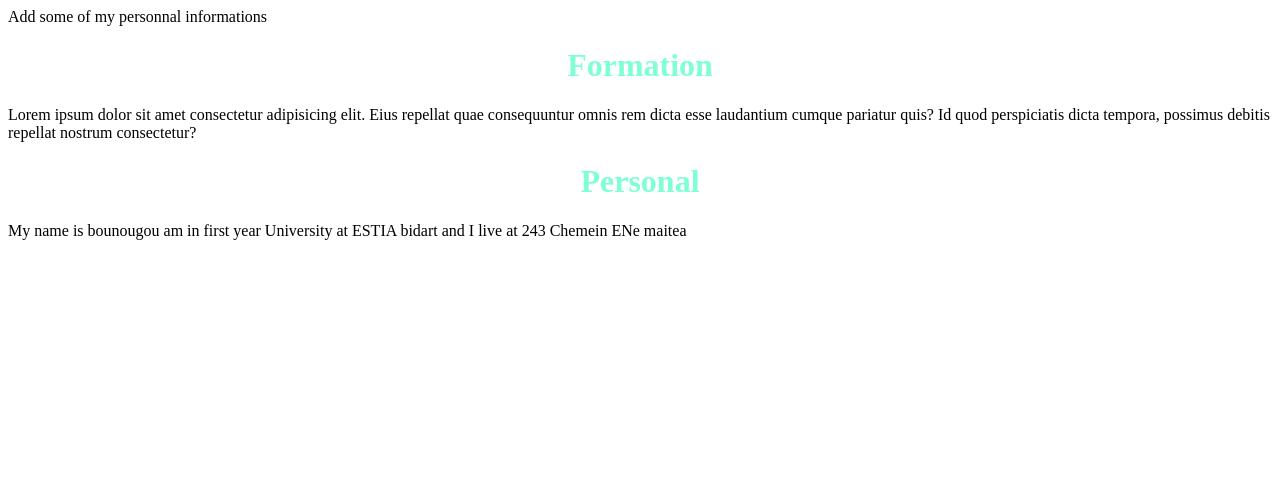
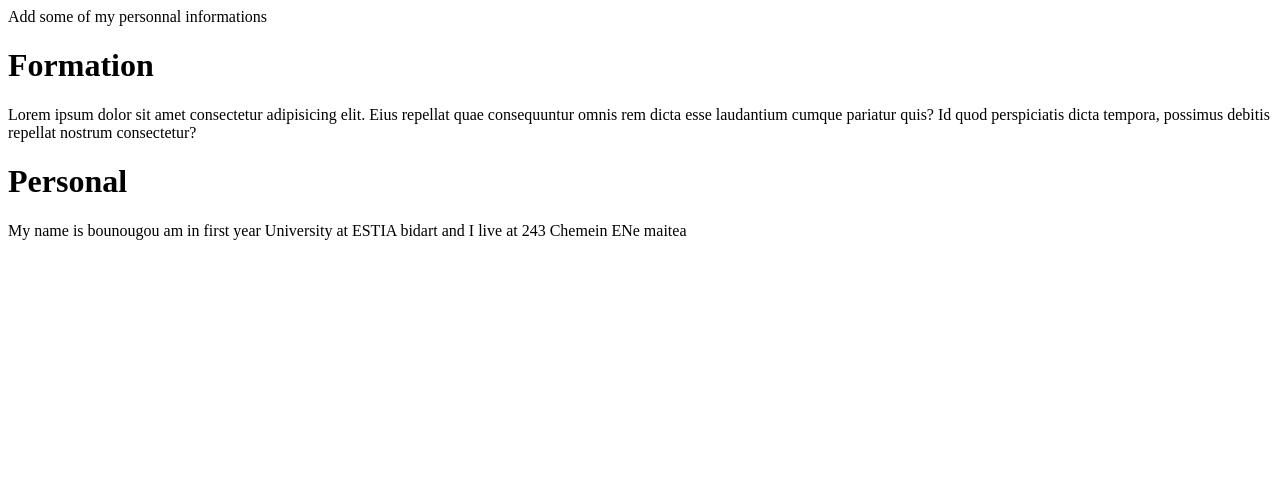
Before and after one commit to cath-mich/cath-mich.github.io, a plain HTML site: page index.html in a window 1280 px wide. Shown: the top 487 px of the page. Drawn offline with Linux system fonts and the light colour scheme.

Commit message:
feat: be careful

```diff
--- a/my.css
+++ b/my.css
@@ -1,7 +1,8 @@
 h1{
-    color: aquamarine;
-    text-align: center;
-    padding: auto;
+    h1 {
+        font-size: 70px;
+        color: green;
+      }
 }
 img{
     margin: 20% 40%;
```
